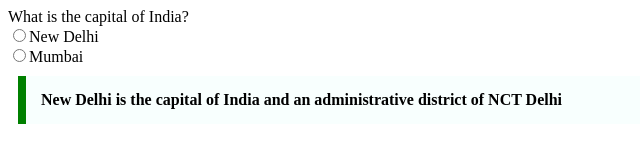
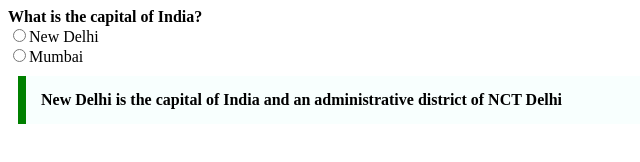
Before and after one commit to acciojob/trivia-abhishekdixit07, a website: page main.html in a window 1280 px wide. Shown: the full height of the page, 0-640 px from the left. Drawn offline with Linux system fonts and the light colour scheme.

Commit message:
created a submission

```diff
--- a/main.html
+++ b/main.html
@@ -13,6 +13,9 @@
     background-color: #f8fffe;
     font-weight: bold;
 }
+		label{
+			font-weight:Bold;
+		}
 		</style>
 </head>
 
@@ -22,7 +25,7 @@
 	<input type="Radio" value="New Delhi" name="Answer"/>New Delhi
 	<br>
 	<input type="Radio" value="Mumbai" name="Answer"/>Mumbai
-	<blockquote>New Delhi is the capital of India and an administrative district of NCT Delhi</blockquote>
+	<blockquote >New Delhi is the capital of India and an administrative district of NCT Delhi</blockquote>
 	<!-- the entire body must be written by student -->
     <script type="text/javascript" src="./script.js">
 </script>
```
